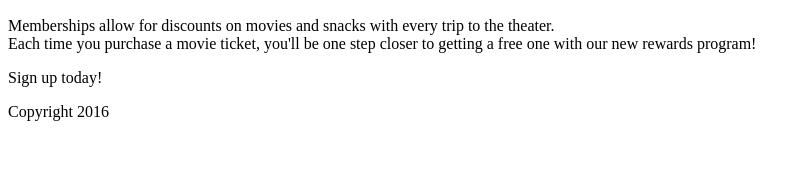
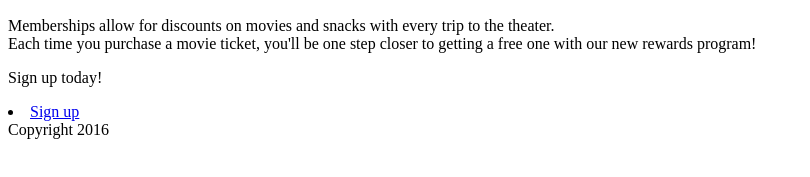
Before and after one commit to Nordmeyer23/screening_theater, a plain HTML site: page public_html/membership.html in a window 1280 px wide. Shown: the part 401-578 px from the top of the page, without its empty margins (0-810 px from the left). Drawn offline with Linux system fonts and the light colour scheme.

Commit message:
added sign up page

```diff
--- a/public_html/membership.html
+++ b/public_html/membership.html
@@ -46,6 +46,9 @@
 
       <p>Memberships allow for discounts on movies and snacks with every trip to the theater. <br /> Each time you purchase a movie ticket, you'll be one step closer to getting a free one with our new rewards program!</p>
       <p> Sign up today! </p>
+      <li>
+        <a href="signup.html">Sign up</a>
+      </li>
 
     </article>
 
```
